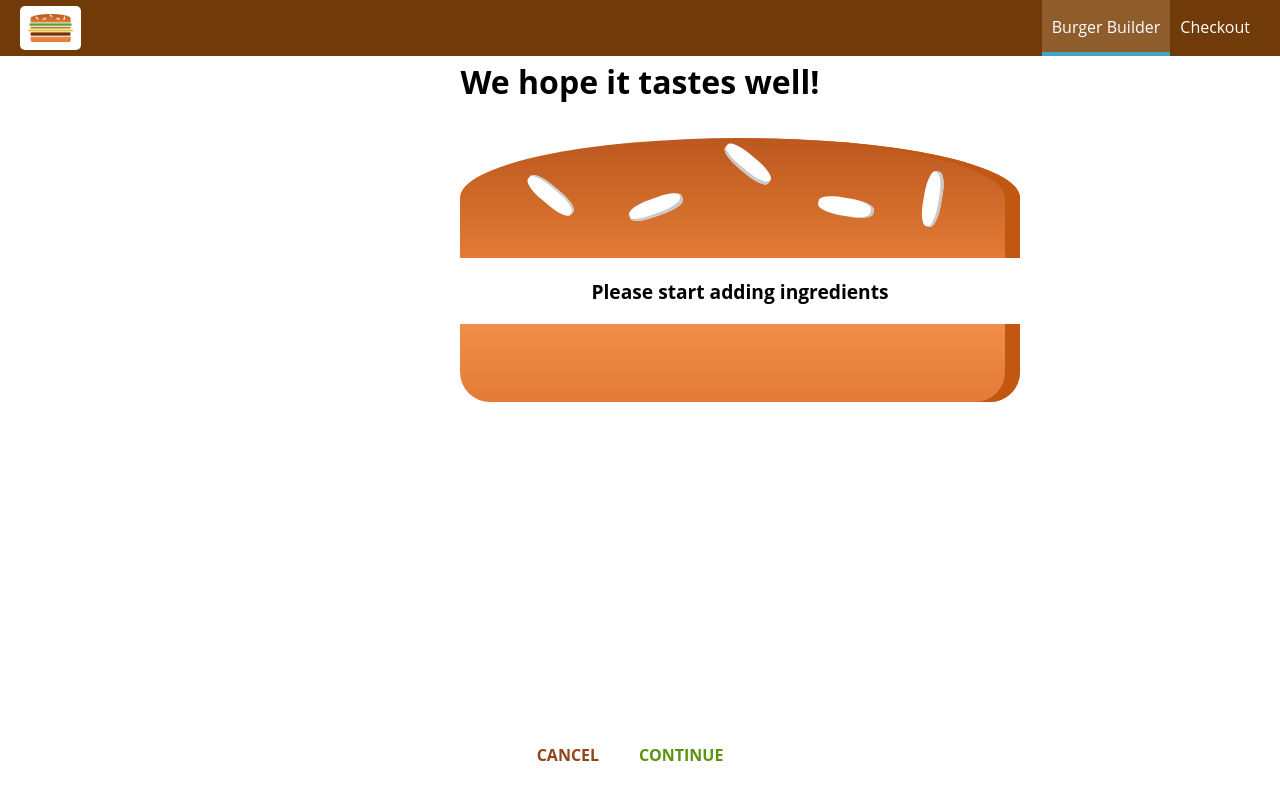
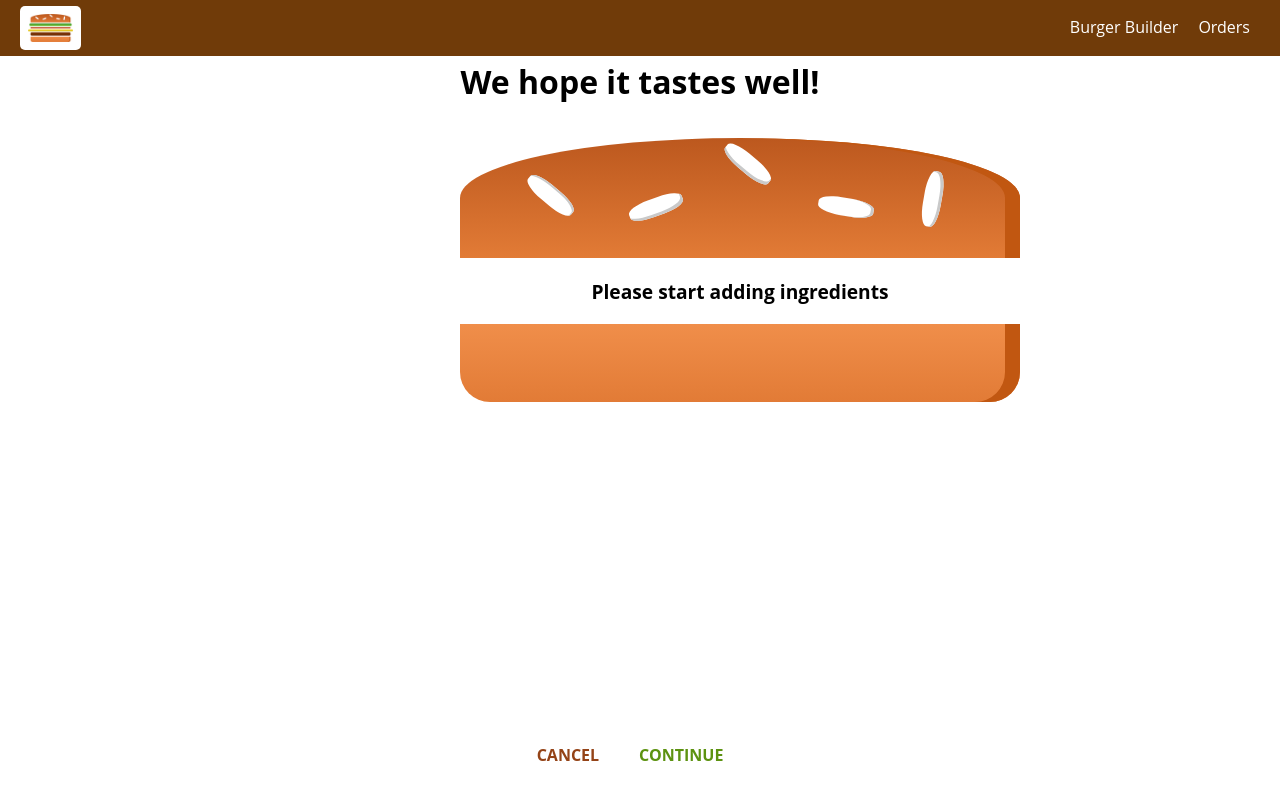
Before and after one commit to Junpengalaitp/Burger-Builder, a React (Create React App) app: page /checkout in a window 1280 px wide. Built offline with nearby package versions, Linux system fonts and the light colour scheme.

Commit message:
implementing navigation links

```diff
--- a/src/components/Navigation/NavigationItems/NavigationItem/NavigationItem.js
+++ b/src/components/Navigation/NavigationItems/NavigationItem/NavigationItem.js
@@ -1,9 +1,12 @@
 import React from 'react'
+import { NavLink } from 'react-router-dom'
 import classes from './NavigationItem.module.css'
 
 const NavigationItem = (props) => (
     <li className={classes.NavigationItem}>
-        <a href={props.link} className={props.active ? classes.active : null}>{props.children}</a>
+        <NavLink
+            to={props.link} exact={props.exact}
+            activeClassName={classes.active}>{props.children}</NavLink>
     </li>
 )
 
--- a/src/components/Navigation/NavigationItems/NavigationItems.js
+++ b/src/components/Navigation/NavigationItems/NavigationItems.js
@@ -4,8 +4,8 @@
 
 const NavigationItems = (props) => (
     <ul className={classes.NavigationItems}>
-        <NavigationItem link="/" active>Burger Builder</NavigationItem>
-        <NavigationItem link="/">Checkout</NavigationItem>
+        <NavigationItem link="/" exact >Burger Builder</NavigationItem>
+        <NavigationItem link="/orders" >Orders</NavigationItem>
     </ul>
 )
 
```
